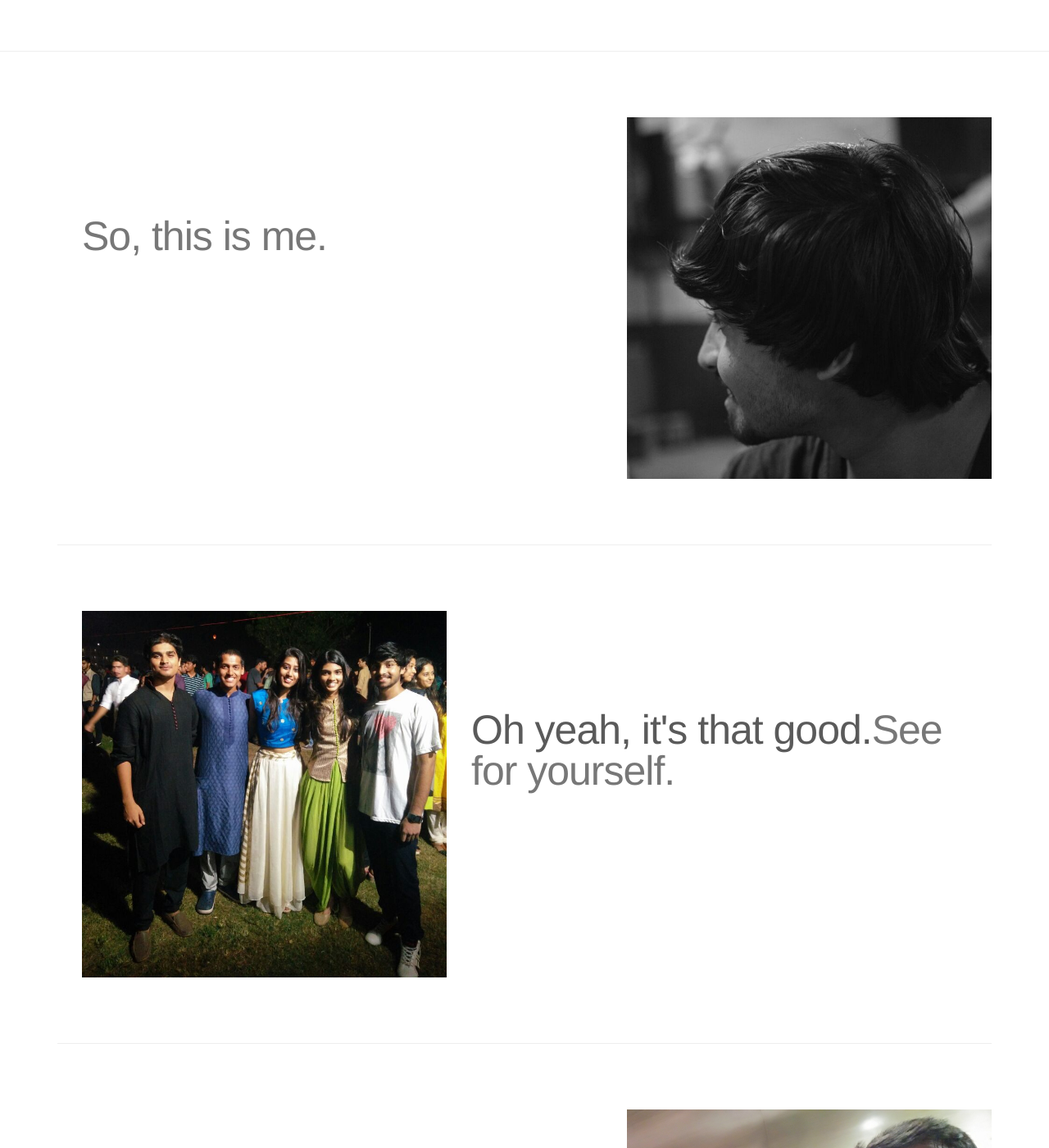
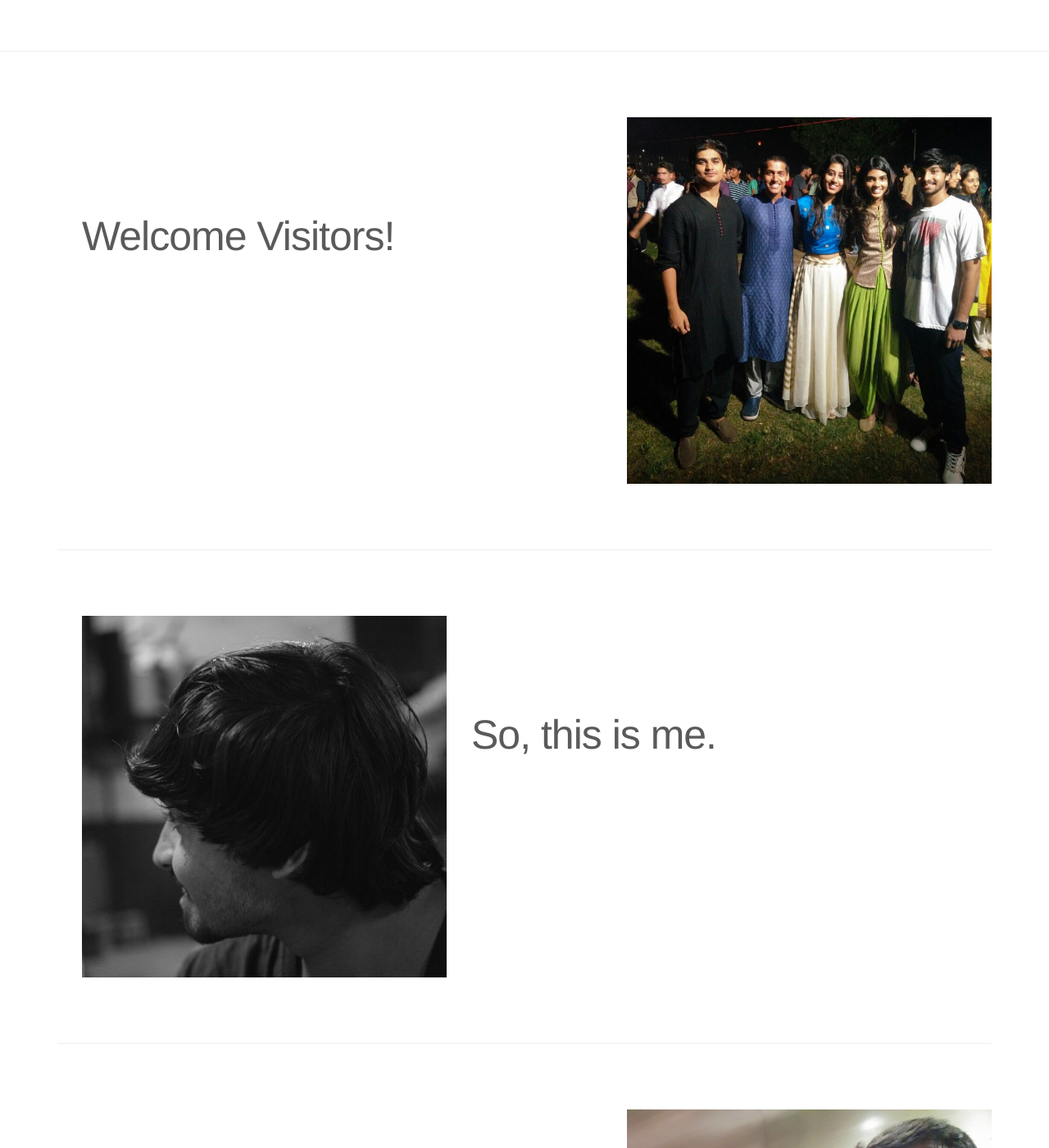
Before and after one commit to adityavis06/adityavis06.github.io, a Jekyll site: the page index.html, which Jekyll copies as it is, in a window 1280 px wide and 1400 px high, scrolled down 918 px. Shown: the whole window at 82% size. Built offline with Jekyll 4.4.1, drawn with Linux system fonts in a browser that asks for light colours; nearby versions of some CDN libraries; library files that are not in the unit come from our copies; some of the changed text lies outside the part shown.

Commit message:
Update index.html

```diff
--- a/index.html
+++ b/index.html
@@ -132,11 +132,11 @@
 
       <div class="container">
         <div class="col-md-7">
-          <h2 class="featurette-heading"><span class="text-muted">So, this is me.</span></h2>
+          <h2 class="featurette-heading">Welcome Visitors!<span class="text-muted"></span></h2>
           <p class="lead"></p>
         </div>
         <div class="col-md-5">
-          <img class="featurette-image img-responsive center-block" src="/img/me6.jpg" alt="DP">
+          <img class="featurette-image img-responsive center-block" src="/img/me3.jpg" alt="DP">
         </div>
             </div>
       <hr class="featurette-divider">
@@ -144,11 +144,11 @@
 
       <div class="container">
         <div class="col-md-7 col-md-push-5">
-          <h2 class="featurette-heading">Oh yeah, it's that good.<span class="text-muted">See for yourself.</span></h2>
+          <h2 class="featurette-heading">So, this is me.<span class="text-muted"></span></h2>
           <p class="lead"></p>
         </div>
         <div class="col-md-5 col-md-pull-7">
-          <img class="featurette-image img-responsive center-block" src="/img/me3.jpg" alt="A">
+          <img class="featurette-image img-responsive center-block" src="/img/me6.jpg" alt="A">
         </div>
             </div>
       <hr class="featurette-divider">
@@ -156,11 +156,11 @@
 
       <div class="container">
         <div class="col-md-7">
-          <h2 class="featurette-heading">And lastly, this one. <span class="text-muted">Checkmate.</span></h2>
+          <h2 class="featurette-heading"><span class="text-muted"></span></h2>
           <p class="lead"></p>
         </div>
         <div class="col-md-5">
-          <img class="featurette-image img-responsive center-block" src="/img/me9.jpg" alt="Generic placeholder image">
+          <img class="featurette-image img-responsive center-block" src="/img/me9.jpg" alt="S">
         </div>
              </div>
       <hr class="featurette-divider">
```
